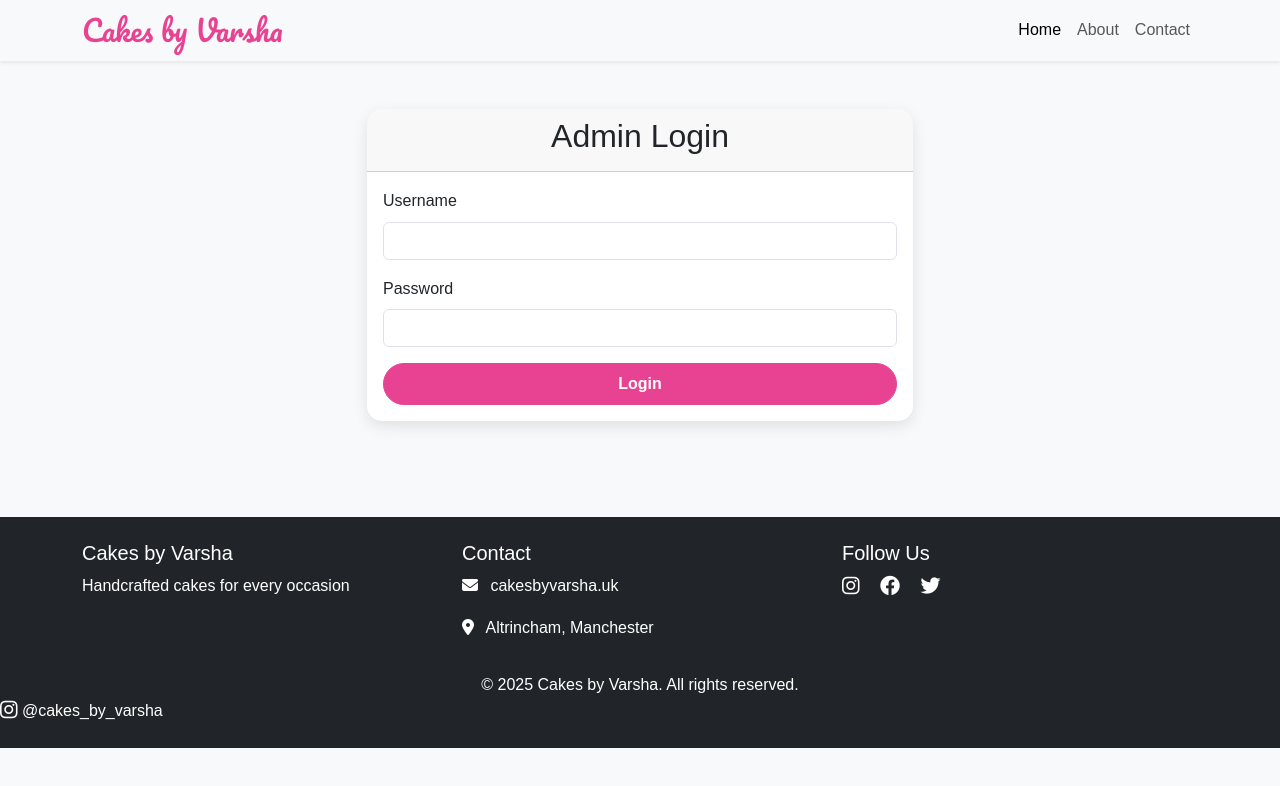
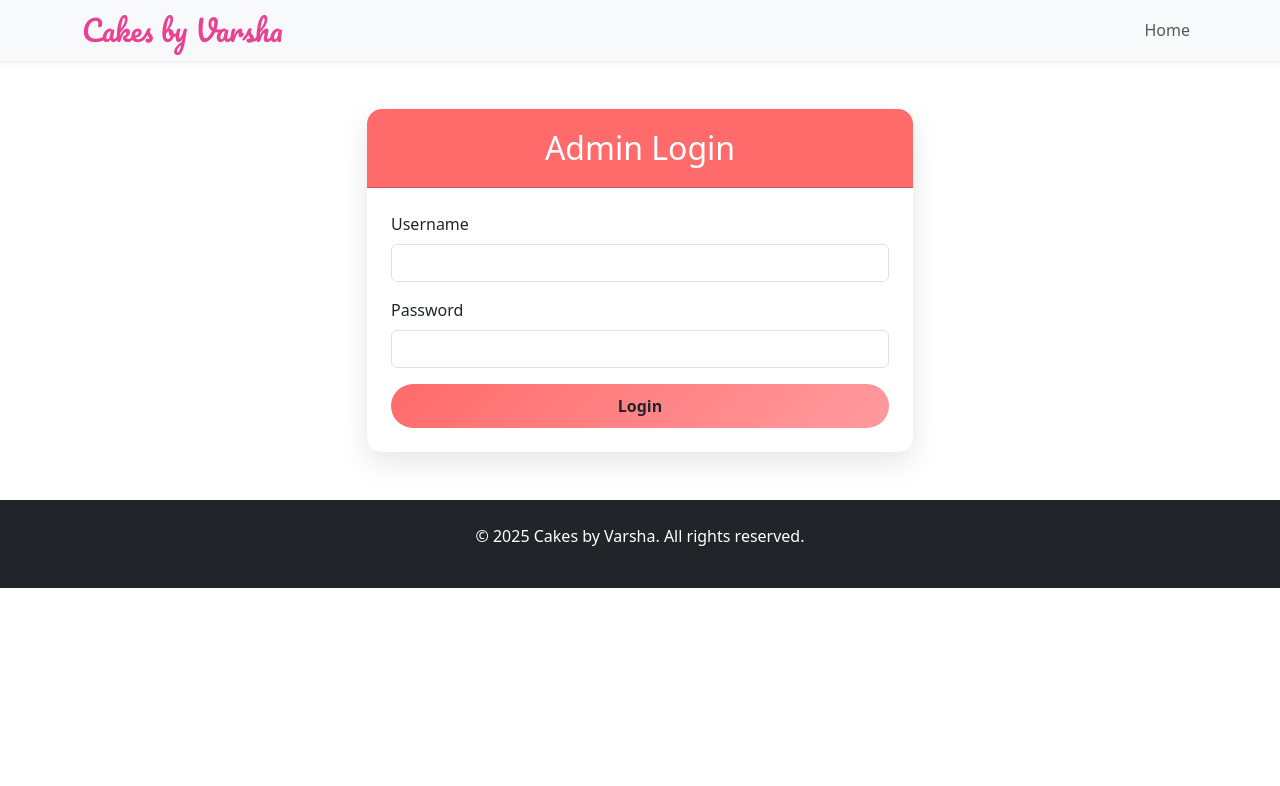
Before and after one commit to narenmak/cakesbyvarsha, a plain HTML site: page admin/index.html in a window 1280 px wide. Drawn offline with nearby package versions, Linux system fonts and the light colour scheme; files whose address does not match are found by name.

Commit message:
latest changes for intregation latest scheme

```diff
--- a/admin/index.html
+++ b/admin/index.html
@@ -6,21 +6,62 @@
     <title>Admin Login - Cakes by Varsha</title>
     <link rel="stylesheet" href="../css/style.css">
     <link href="https://cdn.jsdelivr.net/npm/bootstrap@5.3.0/dist/css/bootstrap.min.css" rel="stylesheet">
-     <link href="https://fonts.googleapis.com/css2?family=Montserrat:wght@400;500;700&family=Pacifico&display=swap" rel="stylesheet">
-  <!-- Add config.js in the head section -->
-    <script src="../js/config.js"></script>
+    <link href="https://fonts.googleapis.com/css2?family=Montserrat:wght@400;500;700&family=Pacifico&display=swap" rel="stylesheet">
+    <style>
+        /* Admin-specific styles */
+        .admin-card {
+            border: none;
+            border-radius: 15px;
+            box-shadow: 0 10px 30px rgba(0,0,0,0.1);
+            overflow: hidden;
+        }
+        .admin-card .card-header {
+            background-color: var(--primary, #ff6b6b);
+            color: white;
+            font-weight: 700;
+            padding: 20px;
+        }
+        .btn-admin {
+            background: linear-gradient(135deg, var(--primary, #ff6b6b), #ff9a9e);
+            border: none;
+            border-radius: 30px;
+            padding: 10px 30px;
+            font-weight: 600;
+            transition: all 0.3s ease;
+        }
+        .btn-admin:hover {
+            transform: translateY(-3px);
+            box-shadow: 0 5px 15px rgba(255, 107, 107, 0.4);
+        }
+    </style>
 </head>
-
 <body>
+    <nav class="navbar navbar-expand-lg navbar-light bg-light shadow-sm">
+        <div class="container">
+            <a class="navbar-brand" href="../index.html">
+                <h1 class="logo">Cakes by Varsha</h1>
+            </a>
+            <button class="navbar-toggler" type="button" data-bs-toggle="collapse" data-bs-target="#navbarNav">
+                <span class="navbar-toggler-icon"></span>
+            </button>
+            <div class="collapse navbar-collapse" id="navbarNav">
+                <ul class="navbar-nav ms-auto">
+                    <li class="nav-item">
+                        <a class="nav-link" href="../index.html">Home</a>
+                    </li>
+                </ul>
+            </div>
+        </div>
+    </nav>
 
     <div class="container py-5">
         <div class="row justify-content-center">
             <div class="col-md-6">
-                <div class="card">
+                <div class="card admin-card">
                     <div class="card-header">
-                        <h2 class="text-center">Admin Login</h2>
+                        <h2 class="text-center m-0">Admin Login</h2>
                     </div>
-                    <div class="card-body">
+                    <div class="card-body p-4">
                         <div id="login-alert" class="alert alert-danger d-none"></div>
                         <form id="login-form">
                             <div class="mb-3">
@@ -32,7 +73,7 @@
                                 <input type="password" class="form-control" id="password" name="password" required>
                             </div>
                             <div class="d-grid">
-                                <button type="submit" class="btn btn-primary">Login</button>
+                                <button type="submit" class="btn btn-admin">Login</button>
                             </div>
                         </form>
                     </div>
@@ -41,9 +82,13 @@
         </div>
     </div>
 
+    <footer class="bg-dark text-white py-4 mt-auto">
+        <div class="container text-center">
+            <p>&copy; 2025 Cakes by Varsha. All rights reserved.</p>
+        </div>
+    </footer>
 
     <script src="https://cdn.jsdelivr.net/npm/bootstrap@5.3.0/dist/js/bootstrap.bundle.min.js"></script>
-     <script src="../js/template-loader.js"></script>
     <script src="../js/config.js"></script>
     <script src="../js/admin-login.js"></script>
 </body>
--- a/js/template-loader.js
+++ b/js/template-loader.js
@@ -35,14 +35,33 @@ async function fetchTemplate(url) {
 }
 
 // js/template-loader.js
+
+// js/template-loader.js
 async function loadTemplates(callback) {
-    // Load templates
+    // Get current page path
+    const currentPath = window.location.pathname;
+    const isAdminPage = currentPath.includes('/admin/');
+
+    // Don't apply templates to admin pages
+    if (isAdminPage) {
+        // Just add the Google Fonts to admin pages
+        const fontLink = document.createElement('link');
+        fontLink.href = 'https://fonts.googleapis.com/css2?family=Montserrat:wght@400;500;700&family=Pacifico&display=swap';
+        fontLink.rel = 'stylesheet';
+        document.head.appendChild(fontLink);
+
+        // Call the callback function
+        if (callback) callback();
+        return;
+    }
+
+    // For regular pages, load templates
     const headerTemplate = await fetchTemplate('templates/header.html');
     const navbarTemplate = await fetchTemplate('templates/navbar.html');
     const footerTemplate = await fetchTemplate('templates/footer.html');
 
     // Get current page
-    const currentPage = window.location.pathname.split('/').pop() || 'index.html';
+    const currentPage = currentPath.split('/').pop() || 'index.html';
 
     // Insert header (replace title)
     let pageTitle = 'Home';
@@ -64,13 +83,8 @@ async function loadTemplates(callback) {
     // Insert footer
     document.body.insertAdjacentHTML('beforeend', footerTemplate);
 
-    // Call the callback function when templates are loaded
+    // Call the callback function
     if (callback) callback();
-}
-
-async function fetchTemplate(url) {
-    const response = await fetch(url);
-    return await response.text();
 }
 
 // Initialize when DOM is ready
```
